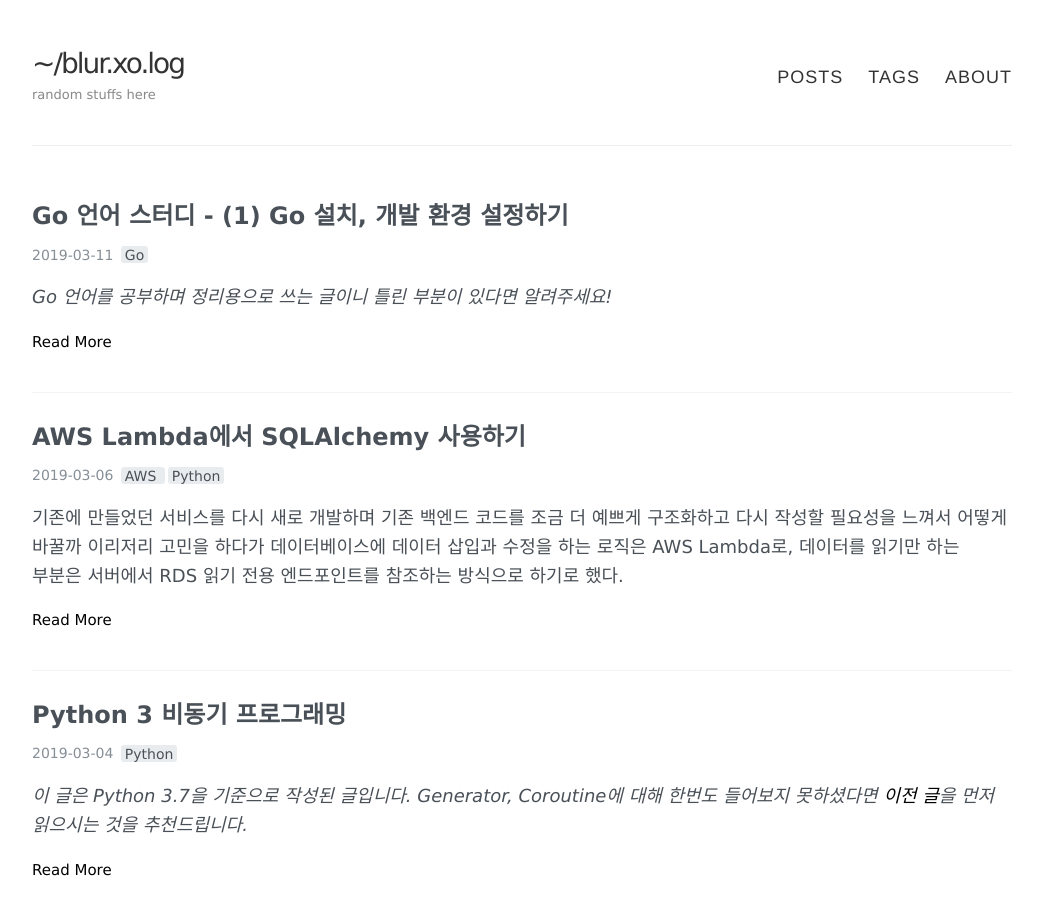
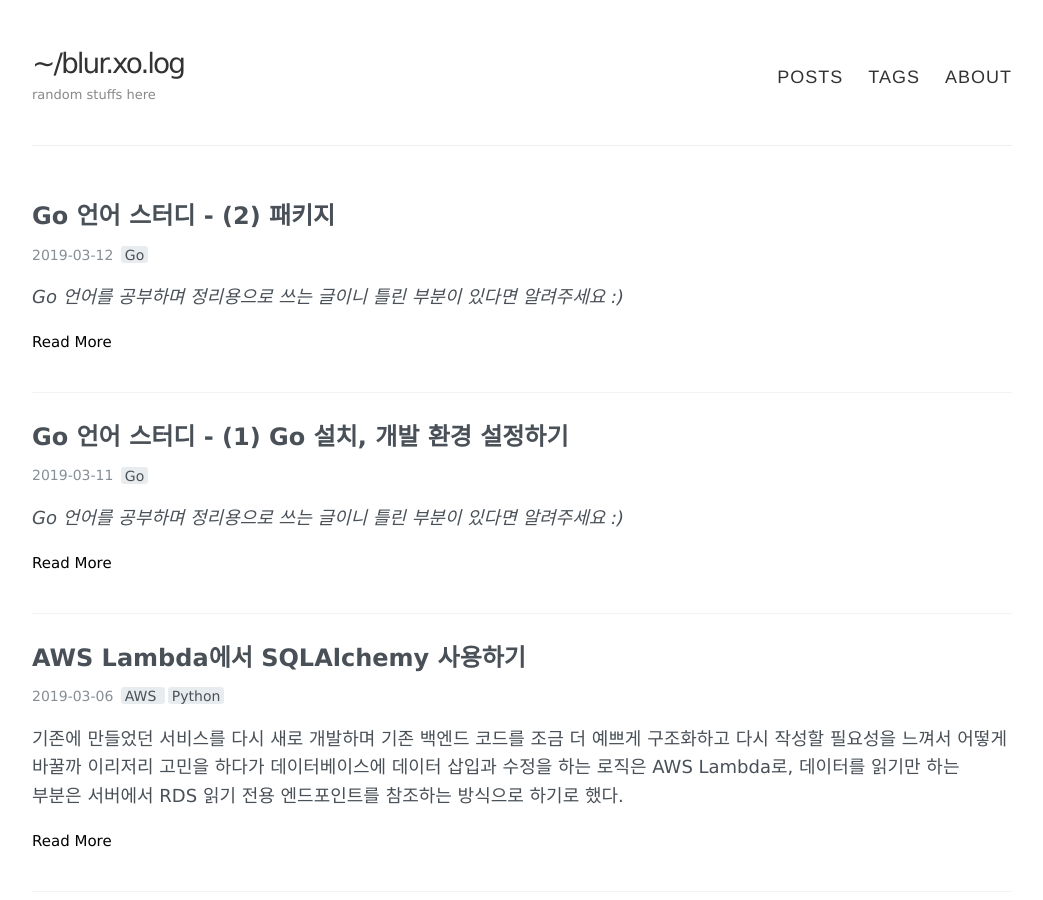
Before and after one commit to blurfx/xo.dev, a Jekyll site: the page built from index.html, in a window 1280 px wide and 900 px high. Shown: the whole window, without its empty margins (118-1161 px from the left). Built offline with Jekyll 4.4.1, drawn with Linux system fonts in a browser that asks for light colours; the list of posts is cut into pages by our own code; some of the changed lines change nothing that is shown.

Commit message:
:memo: Write new post about Packages in Golang

````diff
--- a/_posts/2019-03-11-golang-study-1.md
+++ b/_posts/2019-03-11-golang-study-1.md
@@ -5,9 +5,8 @@
 comments: true
 ---
 
-*Go 언어를 공부하며 정리용으로 쓰는 글이니 틀린 부분이 있다면 알려주세요!*
+*Go 언어를 공부하며 정리용으로 쓰는 글이니 틀린 부분이 있다면 알려주세요 :)*
 
-*이 글은 macOS 기준으로 작성되었습니다.*
 
 ### 설치
 
--- /dev/null
+++ b/_posts/2019-03-12-golang-study-2.md
@@ -0,0 +1,61 @@
+---
+title: Go 언어 스터디 - (2) 패키지
+tags: [Go]
+layout: post
+comments: true
+---
+
+*Go 언어를 공부하며 정리용으로 쓰는 글이니 틀린 부분이 있다면 알려주세요 :)*
+
+*이 글은 Go 1.12 기준으로 작성되었습니다.*
+
+## 패키지
+
+Go는 Python처럼 프로그램을 하나의 패키지로 인식하는데 컴파일 할 때 "main"이라고 이름지은 패키지가 있다면 그 패키지를 컴파일한 결과물은 실행 파일이 되고, "main" 패키지의 `main`함수가 프로그램의 시작점이 된다.
+만약 프로그램이 아닌 라이브러리를 만들것이라면 main 함수를 만들거나 패키지 이름을 main이라 짓지 말아야 한다.
+
+
+### 패키지 불러오기
+
+이전 글에서 Hello, World!를 작성하며 `import "fmt"`로 `fmt`라는 패키지를 불러오고 `Println` 메소드를 사용하여 텍스트를 출력했다. 이 간단한 프로그램에서 알수있듯이 Go도 `import` 키워드를 사용하여 패키지를 불러온다.
+
+```go
+import "fmt"
+```
+
+### 여러 패키지 불러오기
+
+만약 한 개 이상의 패키지를 불러와야 한다면 어떻게 해야할까? 단순히 매 패키지마다 `import "..."`를 해 줄 수도 있겠지만 Go에서는 조금 더 깔끔하게 할수 있다.
+
+바로 아래처럼 여러 패키지들을 괄호로 묶어 선언하는 방법이다. 이를 Factored Import Declaration이라 하던데, 한국어로는 어떻게 부르는지 못 찾겠다.
+```go
+import (
+	"fmt"
+	"math"
+)
+```
+
+### 패키지에 별명 붙이기
+
+일반적으로 패키지를 선언하면 `패키지.메소드`와 같은 형태로 사용할수 있다.
+
+```go
+import "math"
+
+math.Max(10, 20)
+```
+
+하지만 아래와 같이 패키지에 별명을 붙여 다른 이름으로 사용할수도 있다. 다른 패키지와 이름이 겹치거나, 너무 길거나 할때 유용하다. 아래는 `math` 패키지에 `m`이라는 별명을 붙여 사용하는 예제다.
+
+```go
+import m "math"
+
+m.Max(10, 20)
+```
+
+패키지 별명을 `.`으로 하면 해당 패키지 내에 있는 메소드를 바로 호출할 수 있다. 하지만 [공식적으로 사용하지 않는걸 권장하고 있다](https://golang.org/ref/spec#Import_declarations).
+```go
+import . "math"
+
+Max(10, 20)
+```
````
